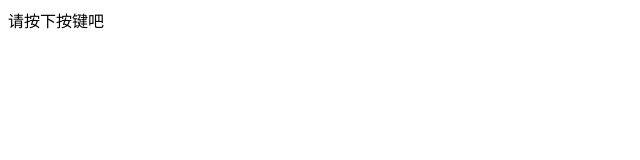
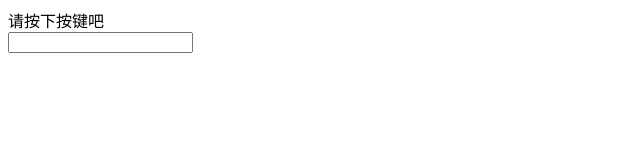
Before and after one commit to laincarl/demos, a plain HTML site: page keydown/index.html in a window 1280 px wide. Shown: the whole page, without its empty margins (0-640 px from the left). Drawn offline with Linux system fonts and the light colour scheme.

Commit message:
按键监听加入input

```diff
--- a/keydown/index.html
+++ b/keydown/index.html
@@ -39,12 +39,16 @@
             document.getElementById("show").innerHTML = str
         }
     </script>
+    <style>
+
+    </style>
 </head>
 
 <body>
     <div id="show">
         请按下按键吧
     </div>
+    <input type="text">
 </body>
 
 </html>
```
